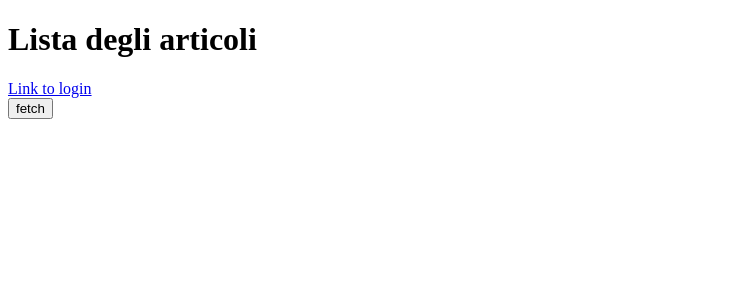
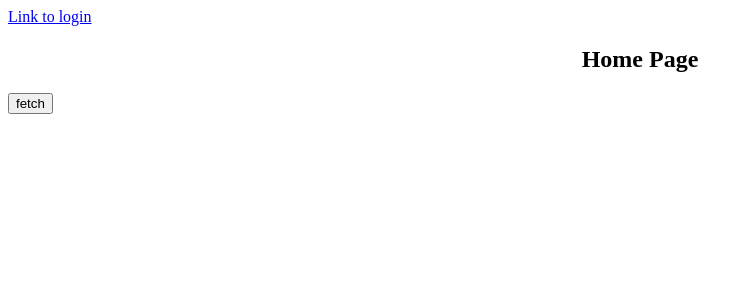
Before and after one commit to tommaso1/devisetokentest, a React (Create React App) app: page /#/ in a window 1280 px wide. Shown: the top 300 px of the page, without its empty margins (0-753 px from the left). Built offline with nearby package versions, Linux system fonts and the light colour scheme.

Commit message:
middleware che aggiorna gli header

```diff
--- a/src/components/Index.js
+++ b/src/components/Index.js
@@ -1,11 +1,26 @@
 import React from 'react'
 import Articles from './../containers/Articles';
+import './index.css';
 
 const Index = () => (
-    <div>
-        <h1>Lista degli articoli</h1>
-        <a href={'/#/login'}>Link to login</a>
-        <Articles/>
+    <div >
+
+        <header className="nav">
+            <nav>
+                <a href={'/#/login'}>Link to login</a>
+            </nav>
+        </header>
+        <main>
+            <section className="title">
+                <h1>Home Page</h1>
+            </section>
+            <section className="articles">
+                <Articles/>
+            </section>
+
+        </main>
+
+
     </div>
 );
 
--- a/src/components/article.js
+++ b/src/components/article.js
@@ -5,7 +5,8 @@ const Article = ({title, body, id, current_user, article_author_id, destroyArtic
         <div>
             <h3>{title}</h3>
             <p>{body}</p>
-            {(current_user.role === 'admin' || current_user.id !== null && current_user.id === article_author_id) && <button onClick={() => {destroyArticle(id)}}>Cancella</button>}
+            {(current_user.role === 'admin' || current_user.id !== null && current_user.id === article_author_id) &&
+            <button onClick={() => {destroyArticle(id)}}>Cancella</button>}
         </div>
     )
 };
--- /dev/null
+++ b/src/components/index.css
@@ -0,0 +1,22 @@
+.container {
+
+    display: grid;
+    grid-template-columns: 100px 100px 100px 100px;
+    grid-auto-rows: 1fr 1fr auto;
+}
+
+.nav {
+    grid-row: 1;
+    grid-column: 1/4;
+}
+
+.title {
+    grid-row: 2;
+    grid-column: 2/3;
+    text-align: center;
+}
+
+.articles {
+    grid-row: 3;
+    grid-column: 1/4;
+}
--- a/src/containers/Articles.js
+++ b/src/containers/Articles.js
@@ -4,18 +4,19 @@ import {fetchArticles, destroyArticle} from './../actions'
 import Article from './../components/article';
 
 
-const Articles = ({articles, fetch,destroyArticle , current_user}) => {
+const Articles = ({articles, fetch, destroyArticle, current_user}) => {
     articles = articles || [];
+
     return (
         <div>
             <button onClick={()=>{fetch()}}>fetch</button>
             {current_user.id !== null && <a href={'/#/new-article'}>Nuovo articolo</a>}
             <div className="row">
-                {articles.map((article, i) => { return (
-                    <div key={i} className="col-md-10 col-md-offset-1">
+                {articles.map((article) => { return (
+                    <div key={article.id} className="col-md-10 col-md-offset-1">
                         <Article
-                            title={article.title}
-                            body={article.body}
+                            title = {article.title}
+                            body = {article.body}
                             id = {article.id}
                             article_author_id={article.user_id}
                             current_user={current_user}
--- a/src/containers/Login.js
+++ b/src/containers/Login.js
@@ -15,8 +15,7 @@ const Login = ({onClick, success}) => {
             <LocalForm
                 onSubmit={(values) => onClick(values)}
             >
-                <pre>User loggato: {JSON.stringify(success)}</pre>
-                <Control.text model=".email" />
+                <Control.text type={'email'} model=".email" />
                 <Control.text type={'password'} model=".password" />
                 <button>Login!</button>
             </LocalForm>
--- a/src/reducers/index.js
+++ b/src/reducers/index.js
@@ -46,7 +46,6 @@ function articles(state = {
         case ARTICLES_FETCH_REQUEST:
             return Object.assign({}, state, {
                 isFetching: true,
-                articles: state.articles
             });
         case ARTICLES_FETCH_SUCCESS:
             return Object.assign({}, state, {
@@ -56,13 +55,11 @@ function articles(state = {
         case ARTICLES_FETCH_FAILURE:
             return Object.assign({}, state, {
                 isFetching: false,
-                articles : state.articles,
                 errorMessage: action.message
             });
         case ARTICLE_CREATION_REQUEST:
             return Object.assign({}, state, {
                 isFetching: true,
-                articles: state.articles
             });
         case ARTICLE_CREATION_SUCCESS:
             return Object.assign({}, state, {
@@ -72,13 +69,11 @@ function articles(state = {
         case ARTICLE_CREATION_FAILURE:
             return Object.assign({}, state, {
                 isFetching: false,
-                articles : state.articles,
                 errorMessage: action.message
             });
             case ARTICLE_DESTROY_REQUEST:
             return Object.assign({}, state, {
                 isFetching: true,
-                articles: state.articles
             });
         case ARTICLE_DESTROY_SUCCESS:
             return Object.assign({}, state, {
@@ -88,7 +83,6 @@ function articles(state = {
         case ARTICLE_DESTROY_FAILURE:
             return Object.assign({}, state, {
                 isFetching: false,
-                articles : state.articles,
                 errorMessage: action.message
             });
         default:
```
